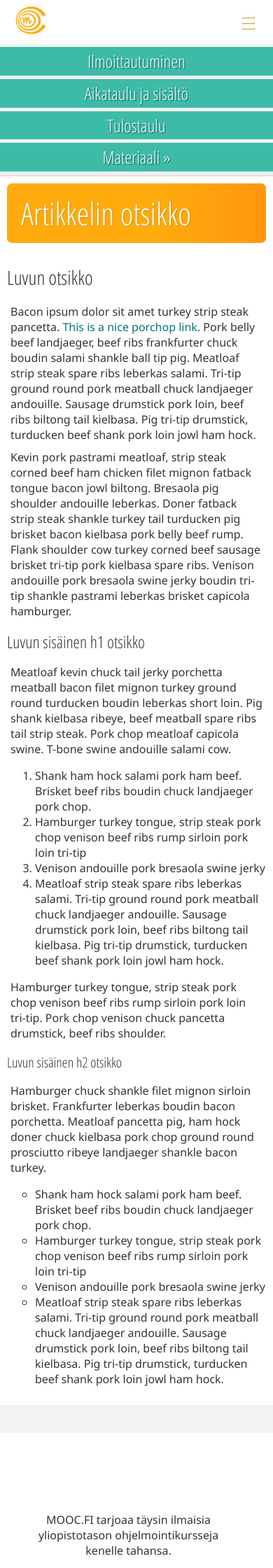
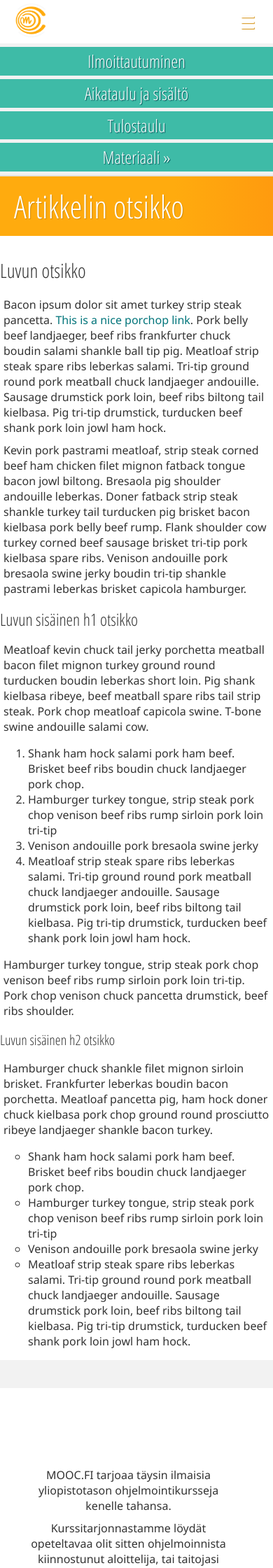
Before and after one commit to moocfi/moocfi.github.io, a Jekyll site: the page built from kurssisivu.html, in a window 390 px wide. Shown: the top 2240 px of the page at 70% size. Built offline with Jekyll 4.4.1, drawn with Linux system fonts in a browser that asks for light colours; nearby versions of some CDN libraries; Markdown is read by kramdown in place of the engine named in the settings.

Commit message:
Responsiveness fixes for extremely small screens

```diff
--- a/_sass/_layout.scss
+++ b/_sass/_layout.scss
@@ -236,4 +236,17 @@ img {
 	body > header > h1 {
 		display: none;
 	}
+
+	main.has-aside,
+	main.has-aside > header,
+	main.has-aside article {
+		width: 100%;
+		padding: 0;
+	}
+
+	main.has-aside article > header h1 {
+		width: 100%;
+		border-radius: 0;
+	}
+
 }
--- a/_sass/widgets/_sidebar.scss
+++ b/_sass/widgets/_sidebar.scss
@@ -94,7 +94,7 @@
 	}
 
 	aside nav ul li:nth-child(odd) {
-		margin-left: 2%;
+		margin-left: 2.5%;
 		float: left;
 	}
 
```
